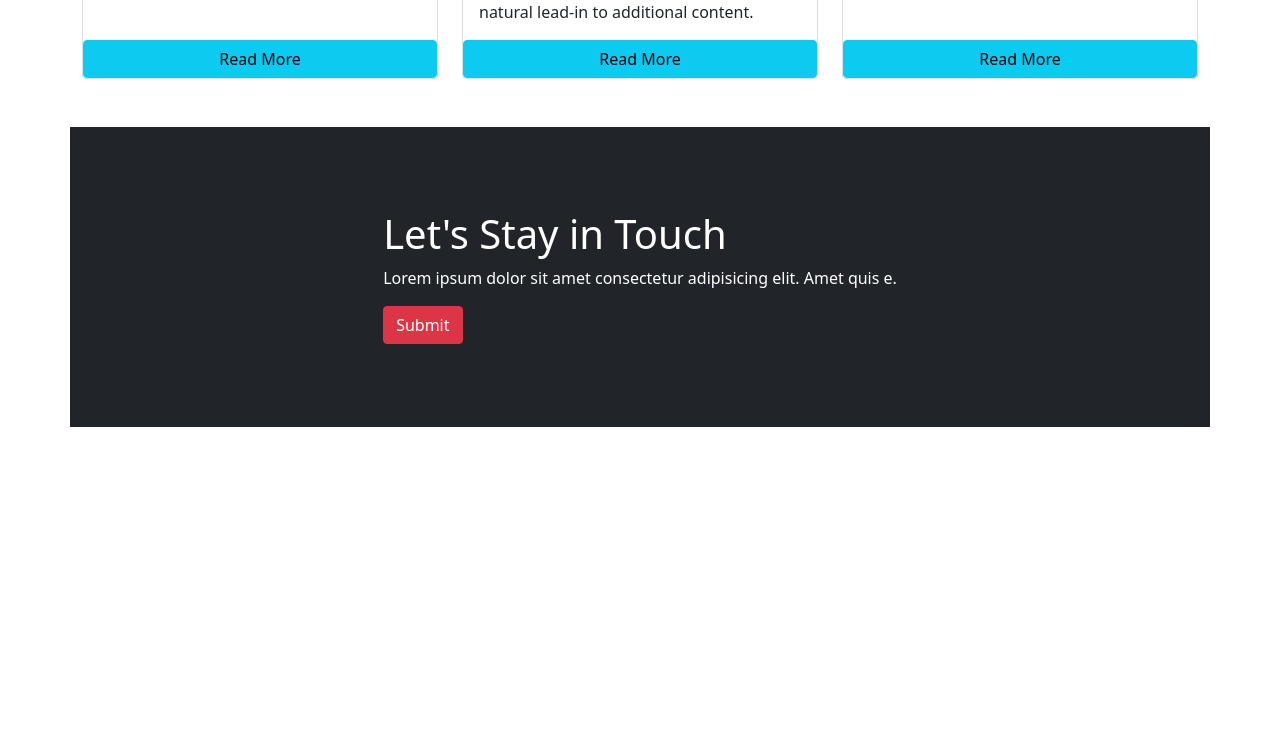
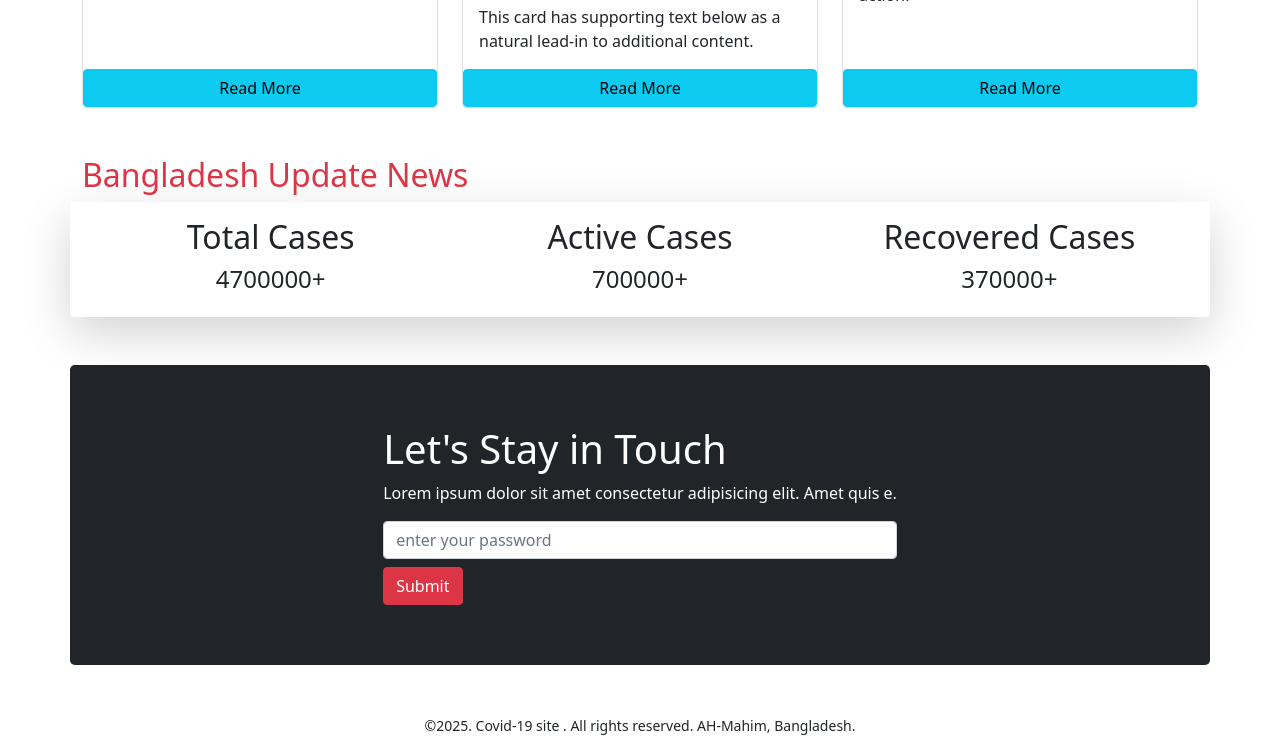
Before and after one commit to Mohammed-Mahim/project5, a plain HTML site: page index.html in a window 1280 px wide. Shown: the part 1203-1940 px from the top of the page. Before the commit the page ends 1678 px from the top, so only its background shows below. Drawn offline with nearby package versions, Linux system fonts and the light colour scheme.

Commit message:
added something

```diff
--- a/index.html
+++ b/index.html
@@ -19,10 +19,10 @@
 
     <header>
         <!-- nav start  -->
-        <nav class="navbar navbar-expand-lg bg-info">
+        <nav class="navbar navbar-expand-lg bg-light">
             <div class="container">
               <a class="navbar-brand" href="#">
-                  <img width="100px" src="images/logo.jpg" alt="">
+                  <img width="150px" src="images/coronavirus-logo_23-2148496583.jpg" alt="">
               </a>
               <button class="navbar-toggler" type="button" data-bs-toggle="collapse" data-bs-target="#navbarSupportedContent" aria-controls="navbarSupportedContent" aria-expanded="false" aria-label="Toggle navigation">
                 <span class="navbar-toggler-icon"><i class="fas fa-bars"></i></span>
@@ -66,7 +66,7 @@
                     </div>
                     <div class="carousel-item">
                         <div class="row d-flex align-items-center">
-                            <div class="col-lg-4">
+                            <div class="col-lg-6">
                                 <h1>Here is covid clothes</h1>
                                 <p>Lorem ipsum dolor sit amet consectetur adipisicing elit. Unde rem, voluptatem ipsum enim doloribus, sed perspiciatis ratione exercitationem impedit nemo eveniet, reiciendis distinctio velit neque fugiat! Rerum quam expedita tempora iure illo laudantium mollitia quaerat, vero cum dicta possimus quo.</p>
                             </div>
@@ -106,19 +106,19 @@
             <div class="row g-4">
                 <div class="col- col-lg-4  ">
                     <div class="d-flex bg-info align-items-center justify-content-between p-2 rounded-2">
-                        <h1>Lorem ipsum.</h1>
+                        <h1>Our Patient</h1>
                         <img class="img-fluid" width="100px" src="images/vaccine.jpg">
                     </div>
                 </div>
                 <div class="col- col-lg-4  ">
                     <div class="d-flex bg-warning align-items-center justify-content-between p-2 rounded-2">
-                        <h1>Lorem ipsum.</h1>
+                        <h1>Our Patient</h1>
                         <img class="img-fluid" width="100px" src="images/vaccine.jpg">
                     </div>
                 </div>
                 <div class="col- col-lg-4  ">
                     <div class="d-flex bg-success align-items-center justify-content-between p-2 rounded-2">
-                        <h1>Lorem ipsum.</h1>
+                        <h1>Our Patient</h1>
                         <img class="img-fluid" width="100px" src="images/vaccine.jpg">
                     </div>
                 </div>
@@ -126,7 +126,7 @@
         </section>
 
         <section class="container my-5">
-            <h1>Our Patient </h1>
+            <h1 class="text-danger">Our Patient </h1>
             <div class="row row-cols-1 row-cols-md-3 g-4">
                 <div class="col">
                   <div class="card h-100">
@@ -146,6 +146,7 @@
                     <div class="card-body">
                       <h5 class="card-title">Men With vaccine</h5>
                       <p class="card-text">This card has supporting text below as a natural lead-in to additional content.</p>
+
                     </div>
 
                         <button class="btn btn-info">Read More</button>
@@ -161,34 +162,52 @@
                     </div>
 
                      <button class="btn btn-info">Read More</button>
-
                   </div>
                 </div>
               </div>
         </section>
 
+        <section class="container">
+            <h2 class="text-danger">Bangladesh Update News</h2>
+            <div class="row shadow-lg p-3  bg-body rounded">
+                <div class="col- text-center col-lg-4 ">
+                    <div>
+                        <h2>Total Cases</h2>
+                        <h4>4700000+</h4>
+                    </div>
+                </div>
+                <div class="col- text-center col-lg-4 ">
+                    <div>
+                        <h2>Active Cases</h2>
+                        <h4>700000+</h4>
+                    </div>
+                </div>
+                <div class="col- text-center col-lg-4 ">
+                    <div>
+                        <h2>Recovered Cases</h2>
+                        <h4>370000+</h4>
+                    </div>
+                </div>
 
-
-
-
-
-
-
-
-
+            </div>
+        </section>
         <section class="container my-5">
-            <div  class="row bg-dark text-white" style="height: 300px;">
+            <div  class="row bg-dark text-white rounded-3" style="height: 300px;">
                 <div class="col-lg-12 d-flex justify-content-center align-items-center">
                     <div>
                         <h1>Let's Stay in Touch</h1>
                         <p>Lorem ipsum dolor sit amet consectetur adipisicing elit. Amet quis e.</p>
+                        <input class="form-control mb-2" type="email" placeholder="enter your password">
                         <button class="btn btn-danger">Submit</button>
+
                     </div>
                 </div>
             </div>
         </section>
     </main>
-    <footer></footer>
+    <footer>
+        <p class="text-center m-0"><small>©2025. Covid-19 site . All rights reserved. AH-Mahim, Bangladesh.</small></p>
+    </footer>
 
 
     <!-- bootstrap js  -->
```
Also changed, not shown: images/coronavirus-logo_23-2148496583.jpg (added).
